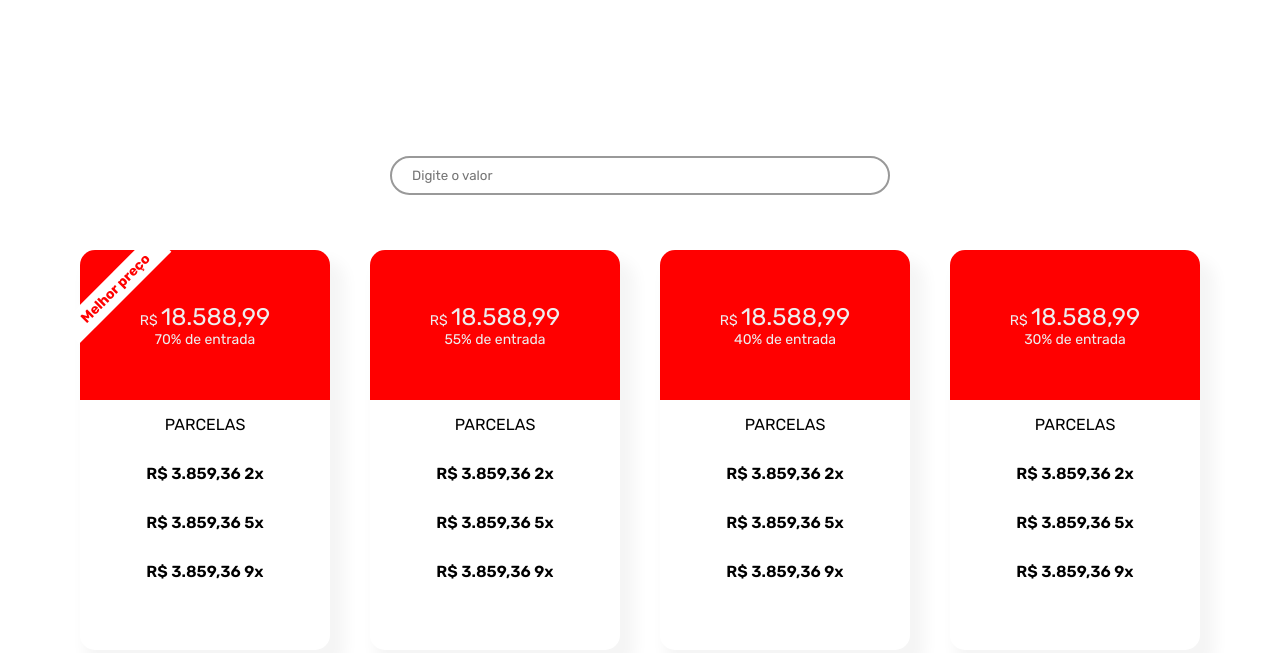
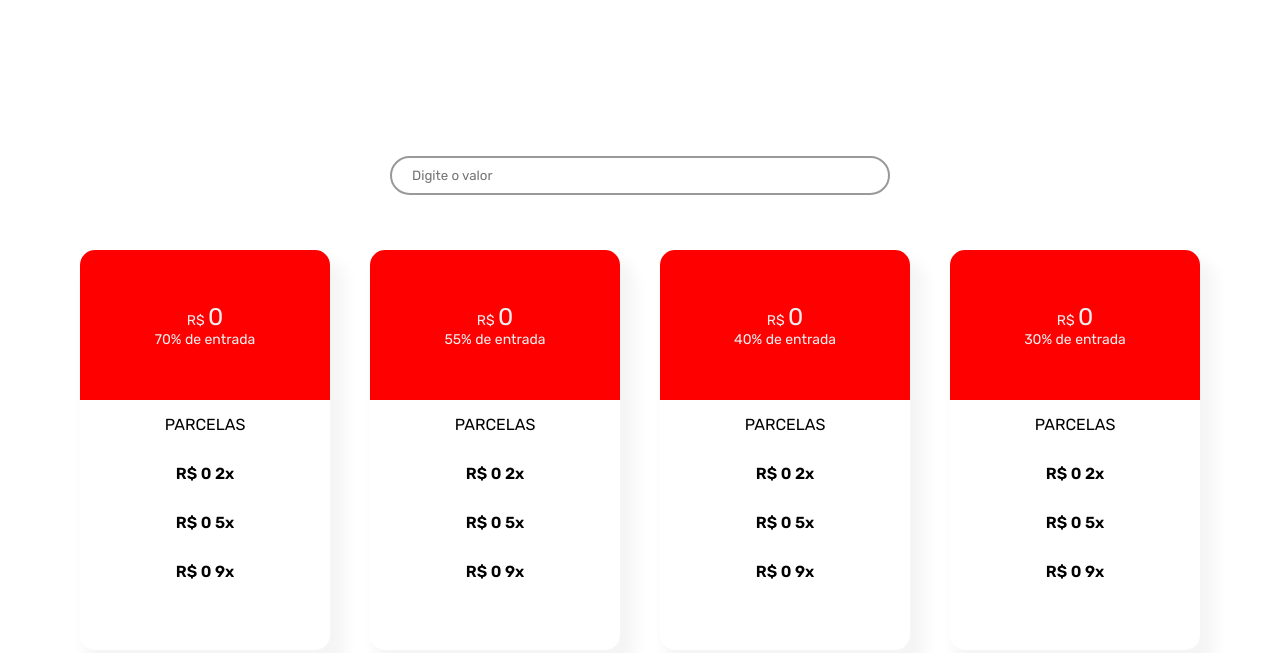
Before and after one commit to PedroHBitencourt/Simular_negociacao, a plain HTML site: page index.html in a window 1280 px wide. Drawn offline with Linux system fonts and the light colour scheme.

Commit message:
retirando before e alterando valores padrão.

```diff
--- a/css/style.css
+++ b/css/style.css
@@ -102,16 +102,3 @@ body{
 .parcelas{
     font-weight: 600;
 }
-
-.entrada_70::before{
-    content: 'Melhor preço';
-    position:absolute;
-    top: 25px;
-    left: -30px;
-    transform: rotate(-45deg);
-    padding: 0.5rem 2rem;
-    background-color: white;
-    color: #f00;
-    font-weight: 700;
-    font-family: inherit;
-}
--- a/index.html
+++ b/index.html
@@ -20,7 +20,7 @@
             <div class="parcelamentos">
                 <div class="valores">
                     <div class="total_valor entrada_70">
-                        <p class="entrada">R$ <span class="span_entrada" id="entrada_70">18.588,99</span></p>
+                        <p class="entrada">R$ <span class="span_entrada" id="entrada_70">0</span></p>
                         <p class="porc_entrada">70% de entrada</p>
                     </div>
                     <div class="propostas">
@@ -29,13 +29,13 @@
                         </p>
                         <div class="valores_propostas">
                             <div class="parcelas">
-                                <p class="parcelas_valores">R$ <span id="restDuas70">3.859,36</span> 2x</p>
+                                <p class="parcelas_valores">R$ <span id="restDuas70">0</span> 2x</p>
                             </div>
                             <div class="parcelas">
-                                <p class="parcelas_valores">R$ <span id="restCinco70">3.859,36</span> 5x</p>
+                                <p class="parcelas_valores">R$ <span id="restCinco70">0</span> 5x</p>
                             </div>
                             <div class="parcelas">
-                                <p class="parcelas_valores">R$ <span id="restNove70">3.859,36</span> 9x</p>
+                                <p class="parcelas_valores">R$ <span id="restNove70">0</span> 9x</p>
                             </div>
                         </div>
                     </div>
@@ -47,7 +47,7 @@
 
                 <div class="valores">
                     <div class="total_valor">
-                        <p class="entrada">R$ <span class="span_entrada entrada_55" id="entrada_55">18.588,99</span></p>
+                        <p class="entrada">R$ <span class="span_entrada entrada_55" id="entrada_55">0</span></p>
                         <p class="porc_entrada">55% de entrada</p>
                     </div>
                     <div class="propostas">
@@ -56,13 +56,13 @@
                         </p>
                         <div class="valores_propostas">
                             <div class="parcelas">
-                                <p class="parcelas_valores">R$ <span id="restDuas55">3.859,36</span> 2x</p>
+                                <p class="parcelas_valores">R$ <span id="restDuas55">0</span> 2x</p>
                             </div>
                             <div class="parcelas">
-                                <p class="parcelas_valores">R$ <span id="restCinco55">3.859,36</span> 5x</p>
+                                <p class="parcelas_valores">R$ <span id="restCinco55">0</span> 5x</p>
                             </div>
                             <div class="parcelas">
-                                <p class="parcelas_valores">R$ <span id="restNove55">3.859,36</span> 9x</p>
+                                <p class="parcelas_valores">R$ <span id="restNove55">0</span> 9x</p>
                             </div>
                         </div>
                     </div>
@@ -74,7 +74,7 @@
 
                 <div class="valores">
                     <div class="total_valor">
-                        <p class="entrada">R$ <span class="span_entrada entrada_40" id="entrada_40">18.588,99</span></p>
+                        <p class="entrada">R$ <span class="span_entrada entrada_40" id="entrada_40">0</span></p>
                         <p class="porc_entrada">40% de entrada</p>
                     </div>
                     <div class="propostas">
@@ -83,13 +83,13 @@
                         </p>
                         <div class="valores_propostas">
                             <div class="parcelas">
-                                <p class="parcelas_valores">R$ <span id="restDuas40">3.859,36</span> 2x</p>
+                                <p class="parcelas_valores">R$ <span id="restDuas40">0</span> 2x</p>
                             </div>
                             <div class="parcelas">
-                                <p class="parcelas_valores">R$ <span id="restCinco40">3.859,36</span> 5x</p>
+                                <p class="parcelas_valores">R$ <span id="restCinco40">0</span> 5x</p>
                             </div>
                             <div class="parcelas">
-                                <p class="parcelas_valores">R$ <span id="restNove40">3.859,36</span> 9x</p>
+                                <p class="parcelas_valores">R$ <span id="restNove40">0</span> 9x</p>
                             </div>
                         </div>
                     </div>
@@ -101,7 +101,7 @@
 
                 <div class="valores">
                     <div class="total_valor">
-                        <p class="entrada">R$ <span class="span_entrada entrada_30" id="entrada_30">18.588,99</span></p>
+                        <p class="entrada">R$ <span class="span_entrada entrada_30" id="entrada_30">0</span></p>
                         <p class="porc_entrada">30% de entrada</p>
                     </div>
                     <div class="propostas">
@@ -110,13 +110,13 @@
                         </p>
                         <div class="valores_propostas">
                             <div class="parcelas">
-                                <p class="parcelas_valores">R$ <span id="restDuas30">3.859,36</span> 2x</p>
+                                <p class="parcelas_valores">R$ <span id="restDuas30">0</span> 2x</p>
                             </div>
                             <div class="parcelas">
-                                <p class="parcelas_valores">R$ <span id="restCinco30">3.859,36</span> 5x</p>
+                                <p class="parcelas_valores">R$ <span id="restCinco30">0</span> 5x</p>
                             </div>
                             <div class="parcelas">
-                                <p class="parcelas_valores">R$ <span id="restNove30">3.859,36</span> 9x</p>
+                                <p class="parcelas_valores">R$ <span id="restNove30">0</span> 9x</p>
                             </div>
                         </div>
                     </div>
```
